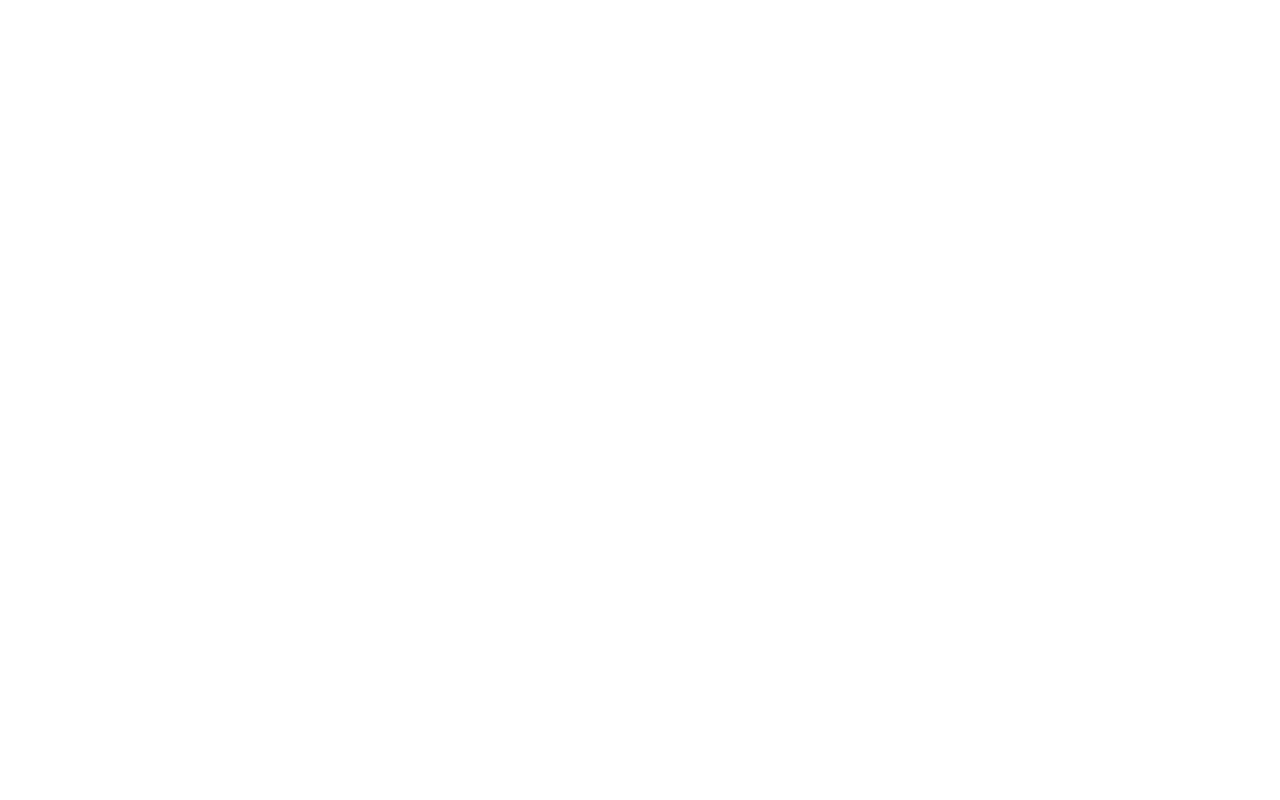
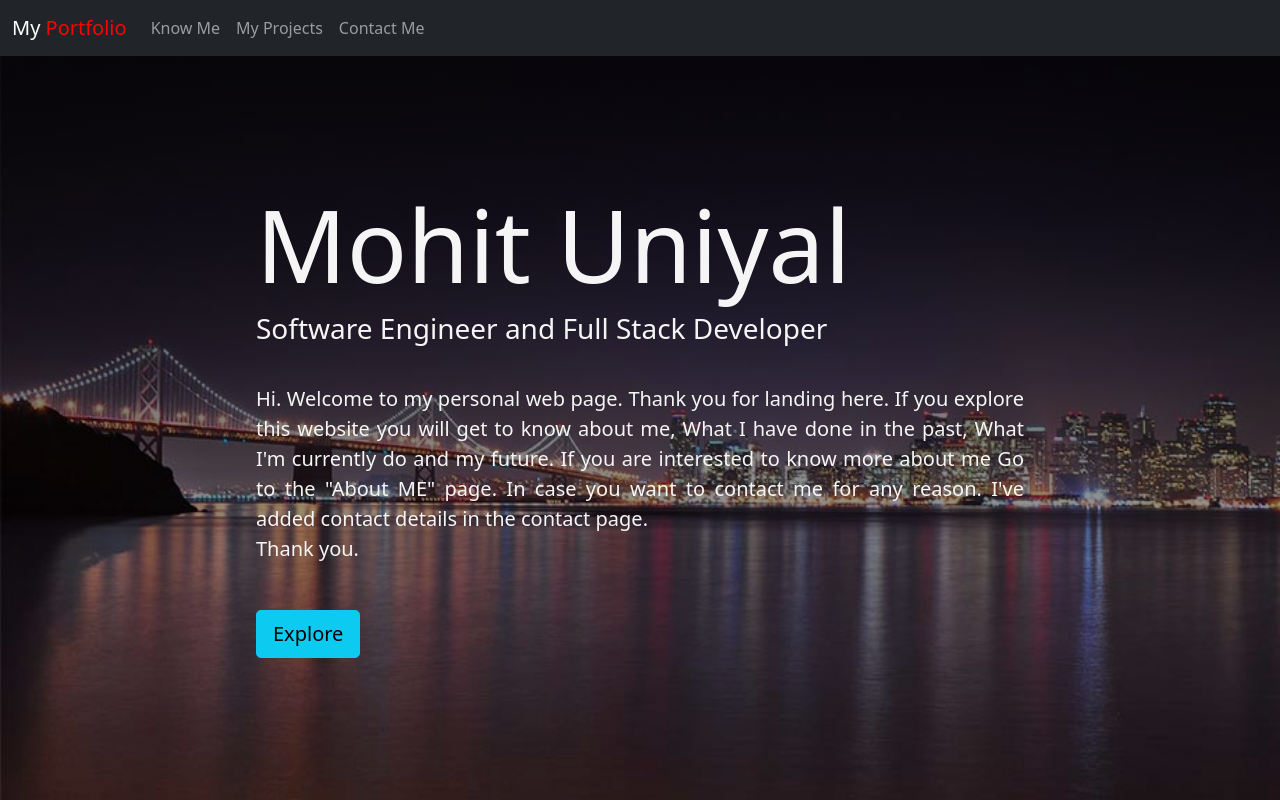
Before and after one commit to AshishKumar0777/My-portfolio, a plain HTML site: page index.html in a window 1280 px wide. Drawn offline with nearby package versions, Linux system fonts and the light colour scheme.

Commit message:
add landing page

```diff
--- a/about.html
+++ b/about.html
@@ -1,11 +1,47 @@
-<!DOCTYPE html>
-<html>
-<head>
-    <meta charset='utf-8'>
-    <title>Page Title</title>
-    <meta name='viewport' content='width=device-width, initial-scale=1'>
-</head>
-<body>
+<!doctype html>
+<html lang="en">
+  <head>
+    <!-- Required meta tags -->
+    <meta charset="utf-8">
+    <meta name="viewport" content="width=device-width, initial-scale=1">
 
-</body>
+    <!-- Bootstrap CSS -->
+    <link href="https://cdn.jsdelivr.net/npm/bootstrap@5.0.2/dist/css/bootstrap.min.css" rel="stylesheet" integrity="sha384-EVSTQN3/azprG1Anm3QDgpJLIm9Nao0Yz1ztcQTwFspd3yD65VohhpuuCOmLASjC" crossorigin="anonymous">
+
+    <title>About ME</title>
+  </head>
+  <body>
+    <nav class="navbar navbar-expand-lg navbar-dark bg-dark">
+        <div class="container-fluid">
+          <a class="navbar-brand" href="index.html">My <span style="color:red;">Portfolio </span></a>
+          <button class="navbar-toggler" type="button" data-bs-toggle="collapse" data-bs-target="#navbarSupportedContent" aria-controls="navbarSupportedContent" aria-expanded="false" aria-label="Toggle navigation">
+            <span class="navbar-toggler-icon"></span>
+          </button>
+          <div class="collapse navbar-collapse" id="navbarSupportedContent">
+            <ul class="navbar-nav me-auto mb-2 mb-lg-0">
+              <li class="nav-item">
+                <a class="nav-link active" aria-current="page" href="about.html">Know Me</a>
+              </li>
+              <li class="nav-item">
+                <a class="nav-link" href="projects.html">My Projects</a>
+              </li>
+              <li class="nav-item">
+                <a class="nav-link" href="contact.html">Contact Me</a>
+              </li>
+            </ul>
+          </div>
+        </div>
+      </nav>
+
+    <!-- Optional JavaScript; choose one of the two! -->
+
+    <!-- Option 1: Bootstrap Bundle with Popper -->
+    <script src="https://cdn.jsdelivr.net/npm/bootstrap@5.0.2/dist/js/bootstrap.bundle.min.js" integrity="sha384-MrcW6ZMFYlzcLA8Nl+NtUVF0sA7MsXsP1UyJoMp4YLEuNSfAP+JcXn/tWtIaxVXM" crossorigin="anonymous"></script>
+
+    <!-- Option 2: Separate Popper and Bootstrap JS -->
+    <!--
+    <script src="https://cdn.jsdelivr.net/npm/@popperjs/core@2.9.2/dist/umd/popper.min.js" integrity="sha384-IQsoLXl5PILFhosVNubq5LC7Qb9DXgDA9i+tQ8Zj3iwWAwPtgFTxbJ8NT4GN1R8p" crossorigin="anonymous"></script>
+    <script src="https://cdn.jsdelivr.net/npm/bootstrap@5.0.2/dist/js/bootstrap.min.js" integrity="sha384-cVKIPhGWiC2Al4u+LWgxfKTRIcfu0JTxR+EQDz/bgldoEyl4H0zUF0QKbrJ0EcQF" crossorigin="anonymous"></script>
+    -->
+  </body>
 </html>
--- a/index.html
+++ b/index.html
@@ -0,0 +1,71 @@
+<!doctype html>
+<html lang="en">
+  <head>
+    <!-- Required meta tags -->
+    <meta charset="utf-8">
+    <meta name="viewport" content="width=device-width, initial-scale=1">
+
+    <!-- Bootstrap CSS -->
+    <link href="https://cdn.jsdelivr.net/npm/bootstrap@5.0.2/dist/css/bootstrap.min.css" rel="stylesheet" integrity="sha384-EVSTQN3/azprG1Anm3QDgpJLIm9Nao0Yz1ztcQTwFspd3yD65VohhpuuCOmLASjC" crossorigin="anonymous">
+
+    <link href="./styles/style.css" rel="stylesheet">
+
+    <title>Mohit Uniyal</title>
+  </head>
+  <body>
+
+
+    <section class="home">
+
+        <nav class="navbar navbar-expand-lg navbar-dark bg-dark">
+            <div class="container-fluid">
+              <a class="navbar-brand active" href="index.html">My <span style="color:red;">Portfolio </span></a>
+              <button class="navbar-toggler" type="button" data-bs-toggle="collapse" data-bs-target="#navbarSupportedContent" aria-controls="navbarSupportedContent" aria-expanded="false" aria-label="Toggle navigation">
+                <span class="navbar-toggler-icon"></span>
+              </button>
+              <div class="collapse navbar-collapse" id="navbarSupportedContent">
+                <ul class="navbar-nav me-auto mb-2 mb-lg-0">
+                  <li class="nav-item">
+                    <a class="nav-link" aria-current="page" href="about.html">Know Me</a>
+                  </li>
+                  <li class="nav-item">
+                    <a class="nav-link" href="projects.html">My Projects</a>
+                  </li>
+                  <li class="nav-item">
+                    <a class="nav-link" href="contact.html">Contact Me</a>
+                  </li>
+                </ul>
+              </div>
+            </div>
+          </nav>
+
+          <div class="intro">
+            <h1 class="name">Mohit Uniyal</h1>
+            <h3 style="font-weight: 300;">Software Engineer and Full Stack Developer</h3>
+            <br>
+
+            <p>
+                Hi. Welcome to my personal web page. Thank you for landing here. If you explore this website
+                you will get to know about me, What I have done in the past, What I'm currently do and my future.
+                If you are interested to know more about me Go to the "About ME" page.
+                In case you want to contact me for any reason. I've added contact details in the contact page.
+                <br>
+                <b>Thank you.</b>
+            </p>
+
+            <br>
+
+            <button type="button" class="btn btn-info btn-lg">Explore</button>
+          </div>
+    </section>
+
+    <!-- Option 1: Bootstrap Bundle with Popper -->
+    <script src="https://cdn.jsdelivr.net/npm/bootstrap@5.0.2/dist/js/bootstrap.bundle.min.js" integrity="sha384-MrcW6ZMFYlzcLA8Nl+NtUVF0sA7MsXsP1UyJoMp4YLEuNSfAP+JcXn/tWtIaxVXM" crossorigin="anonymous"></script>
+
+    <!-- Option 2: Separate Popper and Bootstrap JS -->
+    <!--
+    <script src="https://cdn.jsdelivr.net/npm/@popperjs/core@2.9.2/dist/umd/popper.min.js" integrity="sha384-IQsoLXl5PILFhosVNubq5LC7Qb9DXgDA9i+tQ8Zj3iwWAwPtgFTxbJ8NT4GN1R8p" crossorigin="anonymous"></script>
+    <script src="https://cdn.jsdelivr.net/npm/bootstrap@5.0.2/dist/js/bootstrap.min.js" integrity="sha384-cVKIPhGWiC2Al4u+LWgxfKTRIcfu0JTxR+EQDz/bgldoEyl4H0zUF0QKbrJ0EcQF" crossorigin="anonymous"></script>
+    -->
+  </body>
+</html>
--- /dev/null
+++ b/styles/style.css
@@ -0,0 +1,25 @@
+body{
+    background-color: #dae4ee;
+}
+
+.home{
+    height: 100vh;
+    background: linear-gradient(
+        rgba(0,0,0,0.8),
+        rgba(0,0,0,0.2)),
+        url('../images/00-best-backgrounds-and-wallpaper-apps-for-android.jpg');
+        background-size: cover;
+}
+
+.intro{
+    color: whitesmoke;
+    padding: 10% 20%;
+    text-align: justify;
+    font-size: 20px;
+    font-weight: 200;
+}
+
+.name{
+    font-size: 5em;
+    font-weight: 500;
+}
```
Also changed, not shown: contact.html (+48 -0 lines), projects.html (+48 -0 lines), images/00-best-backgrounds-and-wallpaper-apps-for-android.jpg (added).
